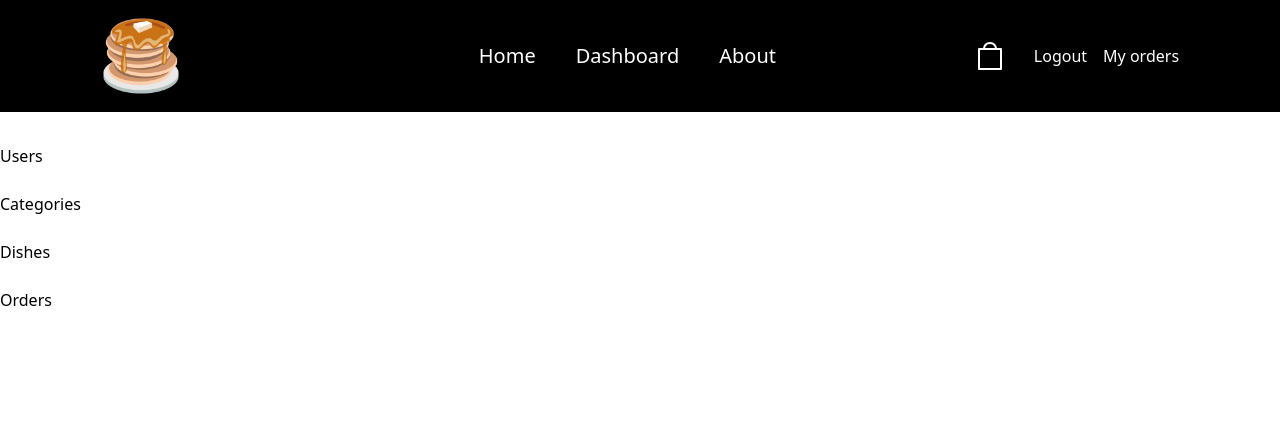
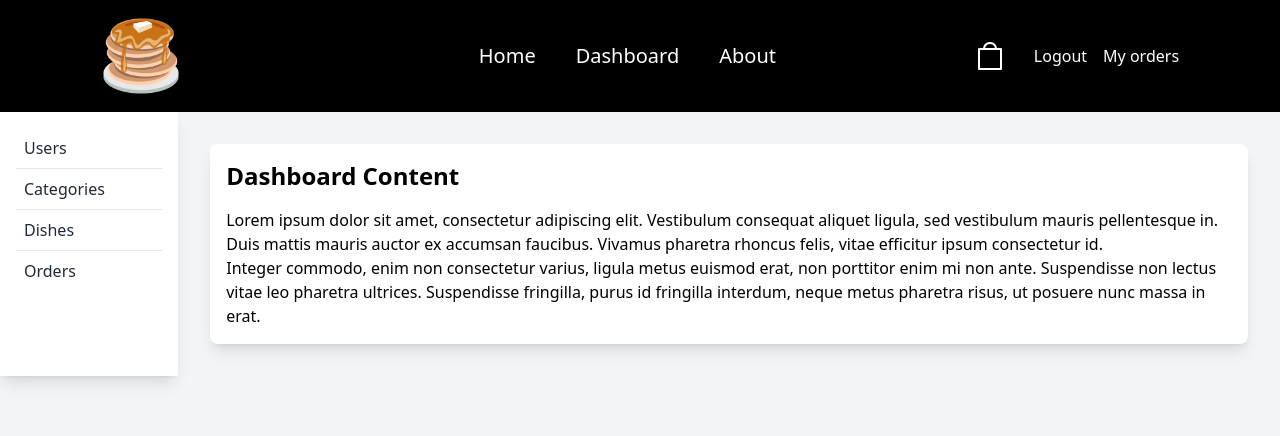
Before and after one commit to David-Pozhar/coursework-app, a Vue app: page /dashboard in a window 1280 px wide. Shown: the top 436 px of the page. Built offline with nearby package versions, Linux system fonts and the light colour scheme; sample sign-in values are in the browser's storage.

Commit message:
fixed cart and checkout bug; updated dashboard visual

```diff
--- a/src/components/Cart/Cart.vue
+++ b/src/components/Cart/Cart.vue
@@ -26,7 +26,8 @@
 
         <div class="flex justify-center items-center mt-8">
             <router-link to="/checkout">
-                <button class="w-60 bg-green-500 hover:bg-green-600 text-white font-semibold py-3 px-6 rounded-lg text-xl">
+                <button class="w-60 bg-green-500 hover:bg-green-600 text-white font-semibold py-3 px-6 rounded-lg text-xl"
+                        :disabled="!CART.length">
                     Checkout
                 </button>
             </router-link>
--- a/src/components/Checkout/Checkout.vue
+++ b/src/components/Checkout/Checkout.vue
@@ -66,7 +66,7 @@
             </div>
         </div>
     </div>
-  </template>
+</template>
 
   <script lang="ts">
     import Header from '../Home/Header/Header.vue';
@@ -126,7 +126,6 @@
                     const data = {orderItems: this.orderItems}
                     const res = await this.CREATE_ORDER(data);
                     if (res.data) {
-                        console.log('order created')
                         this.showConfirmationModal = false;
                         this.$router.push({name: 'home'});
                         this.DELETE_EVERYTHING_FROM_CART();
--- a/src/components/Dashboard/Dashboard.vue
+++ b/src/components/Dashboard/Dashboard.vue
@@ -1,24 +1,43 @@
 <template>
+    <div class="min-h-screen bg-gray-100">
         <Header />
-    <div class="w-full h-full mt-8">
-        <ul>
-            <li
-                class="flex w-full justify-between text-black-400 hover:text-gray-300 cursor-pointer items-center mb-6">
-                <router-link to="/dashboard/users">Users</router-link>
+        <div class="flex">
+            <div class="bg-white w-1/4 shadow-lg p-4">
+                <ul class="divide-y divide-gray-200">
+                    <router-link to="/dashboard/users" class="flex items-center py-2 hover:bg-gray-200">
+                        <li class="flex items-center">
+                            <i class="fas fa-users text-gray-500 mr-2"></i>
+                            <span class="text-gray-800 font-medium">Users</span>
                         </li>
-            <li
-                class="flex w-full justify-between text-black-400 hover:text-gray-300 cursor-pointer items-center mb-6">
-                <router-link to="/dashboard/categories">Categories</router-link>
+                    </router-link>
+                    <router-link to="/dashboard/categories" class="flex items-center py-2 hover:bg-gray-200">
+                        <li class="flex items-center">
+                            <i class="fas fa-tags text-gray-500 mr-2"></i>
+                            <span class="text-gray-800 font-medium">Categories</span>
                         </li>
-            <li
-                class="flex w-full justify-between text-black-400 hover:text-gray-300 cursor-pointer items-center mb-6">
-                <router-link to="/dashboard/dishes">Dishes</router-link>
+                    </router-link>
+                    <router-link to="/dashboard/dishes" class="flex items-center py-2 hover:bg-gray-200">
+                        <li class="flex items-center">
+                            <i class="fas fa-users text-gray-500 mr-2"></i>
+                            <span class="text-gray-800 font-medium">Dishes</span>
                         </li>
-            <li
-                class="flex w-full justify-between text-black-400 hover:text-gray-300 cursor-pointer items-center mb-6">
-                <router-link to="/dashboard/orders">Orders</router-link>
+                    </router-link>
+                    <router-link to="/dashboard/orders" class="flex items-center py-2 hover:bg-gray-200">
+                        <li class="flex items-center">
+                            <i class="fas fa-users text-gray-500 mr-2"></i>
+                            <span class="text-gray-800 font-medium">Orders</span>
                         </li>
+                    </router-link>
                 </ul>
+            </div>
+            <div class="flex-grow p-8">
+                <div class="bg-white rounded-lg shadow-lg p-4">
+                    <h2 class="text-2xl font-bold mb-4">Dashboard Content</h2>
+                    <p>Lorem ipsum dolor sit amet, consectetur adipiscing elit. Vestibulum consequat aliquet ligula, sed vestibulum mauris pellentesque in. Duis mattis mauris auctor ex accumsan faucibus. Vivamus pharetra rhoncus felis, vitae efficitur ipsum consectetur id.</p>
+                    <p>Integer commodo, enim non consectetur varius, ligula metus euismod erat, non porttitor enim mi non ante. Suspendisse non lectus vitae leo pharetra ultrices. Suspendisse fringilla, purus id fringilla interdum, neque metus pharetra risus, ut posuere nunc massa in erat.</p>
+                </div>
+            </div>
+        </div>
     </div>
 </template>
 
--- a/src/components/Dashboard/Dishes/Dishes.vue
+++ b/src/components/Dashboard/Dishes/Dishes.vue
@@ -1,7 +1,14 @@
 <template>
     <div>
         <Header />
-        <div class="flex items-center space-x-4 mb-4 mt-8 ml-4">
+
+        <div class="container py-8 ml-2">
+            <router-link :to="{ name: 'dashboard' }" class="text-gray-500 hover:text-gray-700 cursor-pointer mb-4">
+                Back to Dashboard
+            </router-link>
+        </div>
+
+        <div class="flex items-center space-x-4 mb-4 mt-8 ml-2">
             <div class="w-1/3">
                 <label for="search" class="sr-only">Search</label>
                 <input type="text"
--- a/src/components/Dashboard/Orders/Modals/OrderDetailsModal.vue
+++ b/src/components/Dashboard/Orders/Modals/OrderDetailsModal.vue
@@ -14,6 +14,10 @@
                         </div>
                     </div>
                     <p class="text-lg font-semibold">Price: {{ order.price }}</p>
+                </div>
+                <div class="flex justify-center items-center mt-6">
+                    <p class="text-lg font-semibold">Total:</p>
+                    <p class="text-lg font-semibold ml-2">{{ order_data.totalPrice }}</p>
                 </div>
             </div>
             <div class="flex justify-center mt-4">
--- a/src/components/Dashboard/Orders/Orders.vue
+++ b/src/components/Dashboard/Orders/Orders.vue
@@ -1,7 +1,14 @@
 <template>
     <div>
         <Header />
-        <div class="flex flex-row justify-between items-center mb-4 mt-8">
+
+        <div class="container py-8 ml-2">
+            <router-link :to="{ name: 'dashboard' }" class="text-gray-500 hover:text-gray-700 cursor-pointer mb-4">
+                Back to Dashboard
+            </router-link>
+        </div>
+
+        <div class="flex flex-row justify-between items-center mb-4 mt-8 ml-2">
             <div class="w-1/3">
                 <label for="search" class="sr-only">Search</label>
                 <input type="text"
--- a/src/components/Dashboard/Users/Users.vue
+++ b/src/components/Dashboard/Users/Users.vue
@@ -1,7 +1,14 @@
 <template>
     <div>
         <Header />
-        <div class="flex flex-row justify-between items-center mb-4 mt-8">
+
+        <div class="container py-8 ml-2">
+            <router-link :to="{ name: 'dashboard' }" class="text-gray-500 hover:text-gray-700 cursor-pointer mb-4">
+                Back to Dashboard
+            </router-link>
+        </div>
+
+        <div class="flex flex-row justify-between items-center mb-4 ml-2">
             <div class="w-1/3">
                 <label for="search" class="sr-only">Search</label>
                 <input type="text"
--- a/src/components/Menu/Menu.vue
+++ b/src/components/Menu/Menu.vue
@@ -3,7 +3,7 @@
 
     <div class="text-black">
       <h1 class="flex items-center justify-center text-4xl font-bold mt-8">Menu</h1>
-      <Select class="mt-4"
+      <Select class="mt-4 ml-2"
         :selected="selected"
         :options="CATEGORIES"
         @select="sortByCategories"
--- a/src/router/router.ts
+++ b/src/router/router.ts
@@ -1,4 +1,5 @@
 import Vue from 'vue'
+import { store } from '@/vuex/store'
 import { RouteRecordRaw, createRouter, createWebHistory, RouteLocationNormalized, NavigationGuardNext  } from 'vue-router'
 import Menu from '../components/Menu/Menu.vue'
 import Cart from '../components/Cart/Cart.vue'
@@ -17,7 +18,15 @@ import DashboardOrders from '../components/Dashboard/Orders/Orders.vue'
 import Home from '../components/Home/Home.vue'
 import {UserRoles} from '../vuex/modules/AuthModule/authModule'
 
-const isAuthorized = localStorage.hasOwnProperty('token')
+
+const checkoutGuard = (to: RouteLocationNormalized, from: RouteLocationNormalized, next: NavigationGuardNext) => {
+    if (store.state.cart.length) {
+        next();
+    } else {
+        next({name: 'cart'});
+    }
+}
+const isAuthorized = localStorage.hasOwnProperty('token');
 
 const authGuard = (to: RouteLocationNormalized, from: RouteLocationNormalized, next: NavigationGuardNext) => {
     if (!isAuthorized) {
@@ -31,7 +40,7 @@ const managerAuthGuard = (to: RouteLocationNormalized, from: RouteLocationNormal
     if (!isAuthorized) {
         next({name: 'login'});
     } else if (localStorage.getItem('userRole') !== UserRoles.Admin) {
-        next({name: 'menu'});
+        next({name: 'home'});
     } else {
         next();
     }
@@ -59,8 +68,7 @@ const routes: Array<RouteRecordRaw> = [
         path: '/checkout',
         name: 'checkout',
         component: Checkout,
-        // beforeEnter: authGuard,
-        //props: true
+        beforeEnter: [authGuard, checkoutGuard]
     },
     {
         path: '/login',
--- a/src/vuex/modules/OrderModule/orderModule.ts
+++ b/src/vuex/modules/OrderModule/orderModule.ts
@@ -20,7 +20,7 @@ export const ordersModule = {
             state.orders = data.orders;
         },
         SET_NEW_ORDER(state: OrderState, data: IOrder) {
-            state.orders.push(data);
+            //state.orders.push(data);
         },
         EDIT_ORDER(state: OrderState, {id, isPaid} : {id: string, isPaid: boolean}) {
             const editableOrder = state.orders.find(({_id}) => _id === id);
@@ -42,7 +42,7 @@ export const ordersModule = {
             const res = await OrdersAPI.createOrder(orderItems);
 
             if (res && res.status === 200 && res.data) {
-                commit('SET_NEW_ORDER', res.data);
+               // commit('SET_NEW_ORDER', res.data);
             }
 
             return res;
```
Also changed, not shown: src/components/Cart/CartItem.vue (+8 -8 lines), src/components/Dashboard/Categories/Categories.vue (+12 -8 lines). Lines whose indentation alone changed are shown as unchanged.
